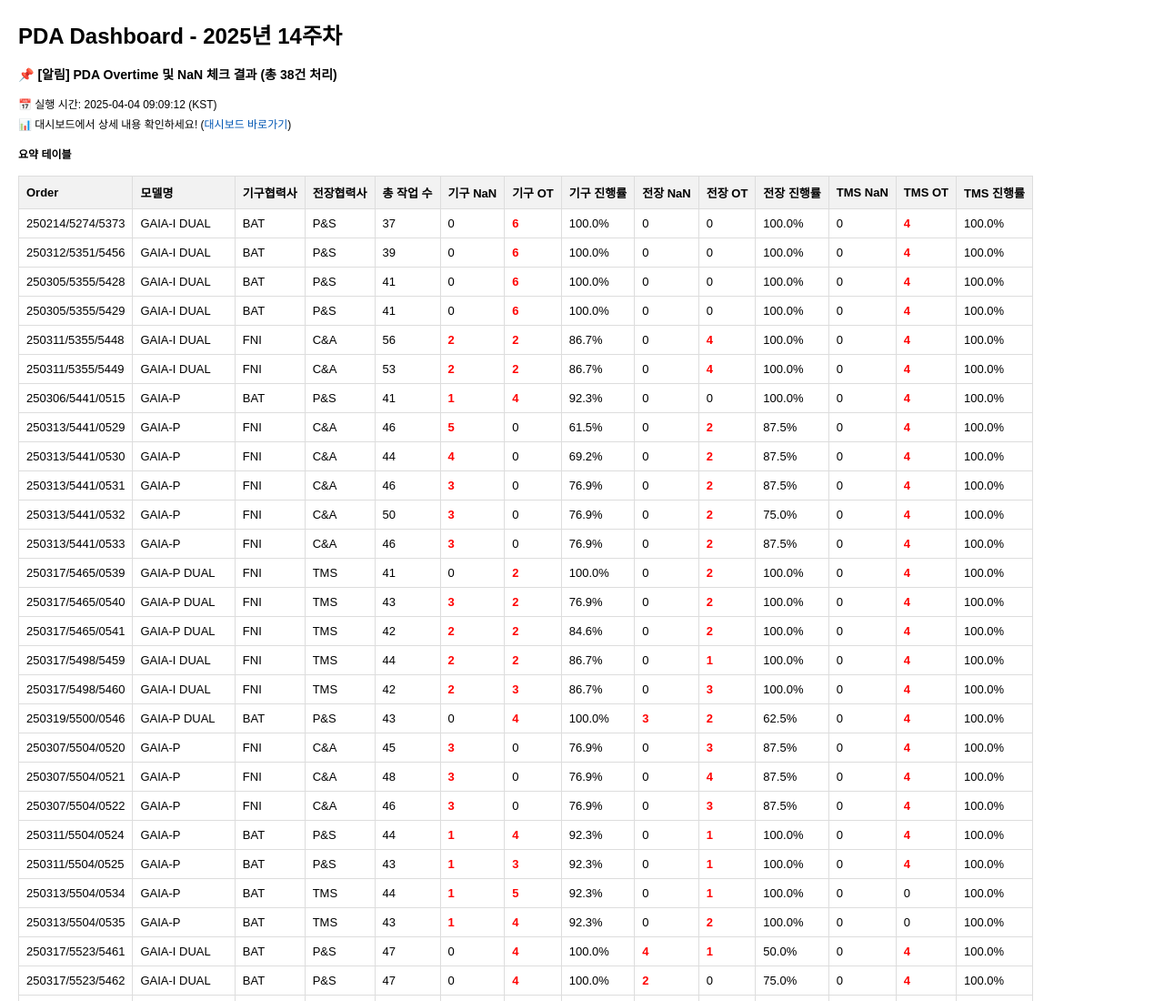
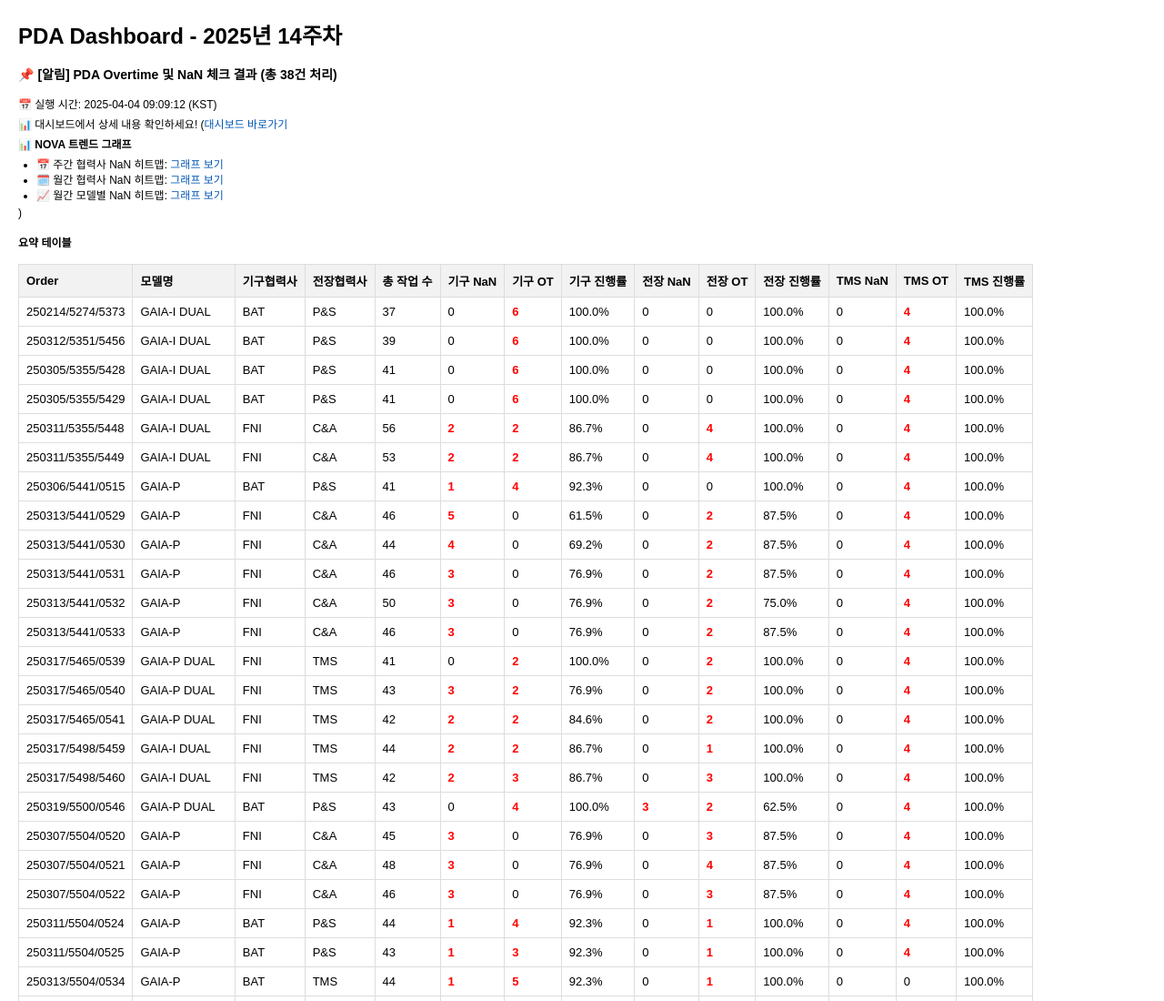
Before and after one commit to isolhsolfafa/PDA_Dashboard, a plain HTML site: page index.html in a window 1280 px wide. Shown: the top 1100 px of the page at 91% size. Drawn offline with Linux system fonts and the light colour scheme.

Commit message:
자동 업로드: index.html

```diff
--- a/index.html
+++ b/index.html
@@ -20,7 +20,14 @@
     <body><h1>PDA Dashboard - 2025년 14주차</h1>
 <h3>📌 [알림] PDA Overtime 및 NaN 체크 결과 (총 38건 처리)</h3>
 <p>📅 실행 시간: 2025-04-04 09:09:12 (KST)</p>
-<p>📊 대시보드에서 상세 내용 확인하세요! (<a href="https://rainbow-haupia-cd8290.netlify.app">대시보드 바로가기</a>)</p>
+<p>📊 대시보드에서 상세 내용 확인하세요! (<a href="https://rainbow-haupia-cd8290.netlify.app">대시보드 바로가기</a>
+    <p><strong>📊 NOVA 트렌드 그래프</strong></p>
+    <ul>
+        <li>📅 주간 협력사 NaN 히트맵: <a href="https://drive.google.com/uc?export=view&id=19y3uVJ8jwktfnujWBWxFj8HN_hxyPlyb" target="_blank">그래프 보기</a></li>
+        <li>🗓️ 월간 협력사 NaN 히트맵: <a href="https://drive.google.com/uc?export=view&id=1v72elHaSHJTQuW2uJ7TBkZHqytqJVml9" target="_blank">그래프 보기</a></li>
+        <li>📈 월간 모델별 NaN 히트맵: <a href="https://drive.google.com/uc?export=view&id=1ZwbQbiQO1Qd7Nn5MROAh0EMZ9J_umQTr" target="_blank">그래프 보기</a></li>
+    </ul>
+    )</p>
 <h4>요약 테이블</h4>
 <table border="1" style="border-collapse: collapse; width: 90%; font-size: 13px;"><tr style="background-color: #f2f2f2;"><th>Order</th><th>모델명</th><th>기구협력사</th><th>전장협력사</th><th>총 작업 수</th><th>기구 NaN</th><th>기구 OT</th><th>기구 진행률</th><th>전장 NaN</th><th>전장 OT</th><th>전장 진행률</th><th>TMS NaN</th><th>TMS OT</th><th>TMS 진행률</th></tr>
 <tr><td>250214/5274/5373</td><td>GAIA-I DUAL</td><td>BAT</td><td>P&S</td><td>37</td><td>0</td><td style="color: red; font-weight: bold;">6</td><td>100.0%</td><td>0</td><td>0</td><td>100.0%</td><td>0</td><td style="color: red; font-weight: bold;">4</td><td>100.0%</td></tr>
```
